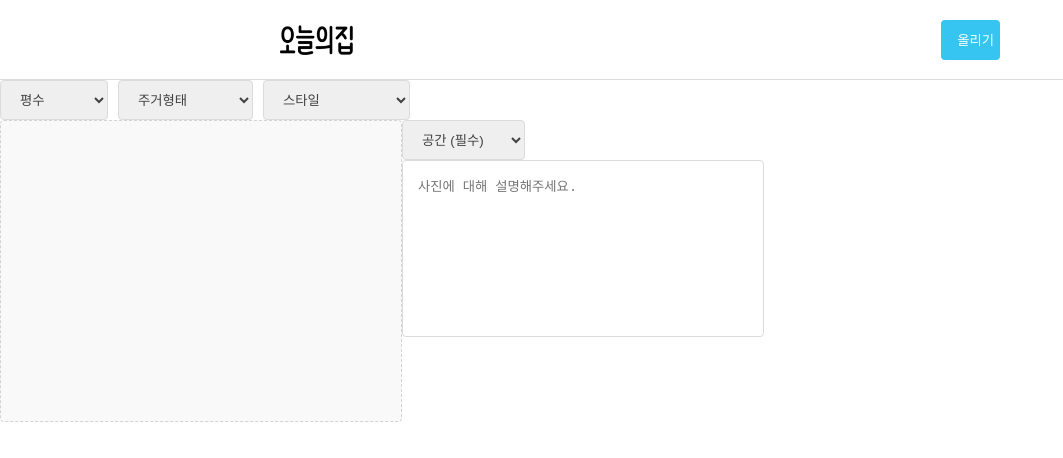
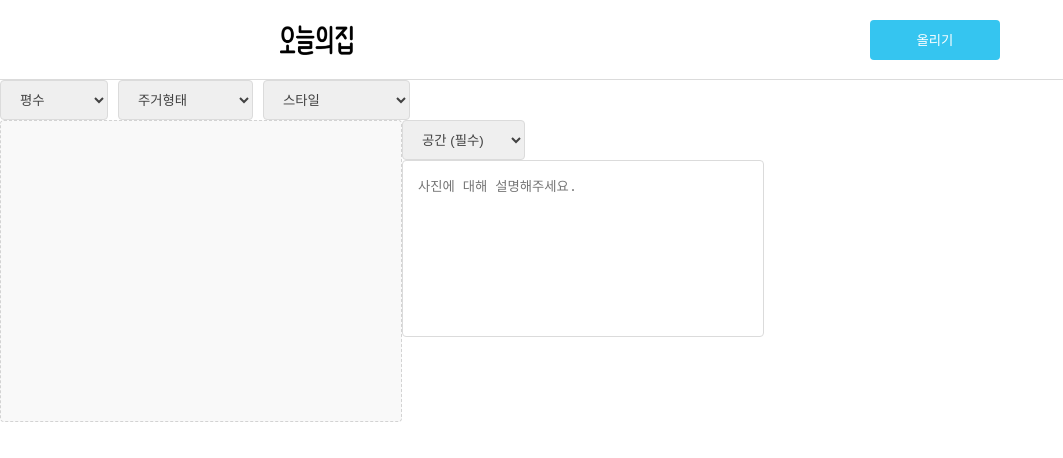
Before and after one commit to sonshineLiveinEarth/Today-sHouseClone, a React (Create React App) app: page /contents/new in a window 1280 px wide. Shown: the top 458 px of the page, without its empty margins (0-1063 px from the left). Built offline with nearby package versions, Linux system fonts and the light colour scheme.

Commit message:
CSS 수정

```diff
--- a/src/components/MainCard.js
+++ b/src/components/MainCard.js
@@ -23,7 +23,6 @@ const MainCard = ({ postObj }) => {
 };
 
 const CardWrap = styled.article`
-  /* height: 400px; */
   cursor: pointer;
 `;
 const CardHeader = styled.div`
@@ -37,6 +36,7 @@ const CardHeader = styled.div`
 
 const CardImg = styled.img`
   width: 100%;
+  height: 80%;
   object-fit: cover;
   border-radius: 6px;
 `;
--- a/src/pages/PostNewEdit.js
+++ b/src/pages/PostNewEdit.js
@@ -79,7 +79,12 @@ const PostNewEdit = () => {
               height="30px"
               onClick={() => navigate("/")}
             />
-            <BlueButton type="submit">올리기</BlueButton>
+            <BlueButton
+              style={{ width: "130px", padding: "16px" }}
+              type="submit"
+            >
+              올리기
+            </BlueButton>
           </div>
         </HeaderContainer>
 
```
